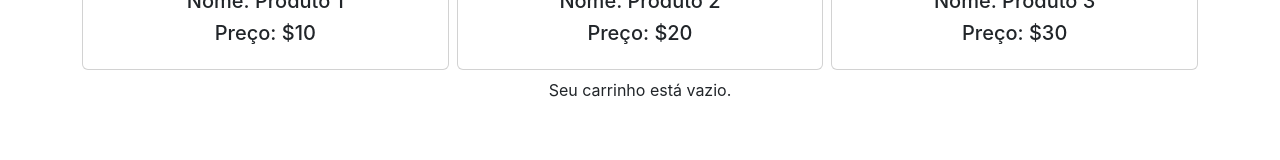
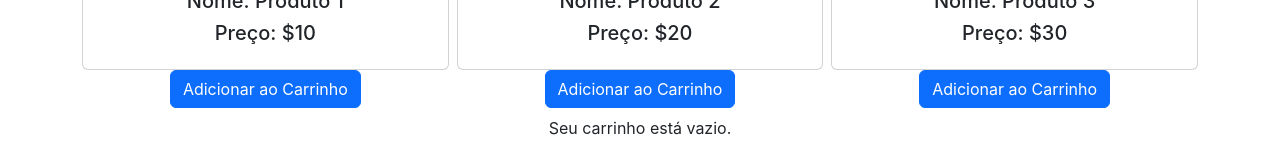
Before and after one commit to gleideveloper/FrontendREACT, a React (Create React App) app: page / in a window 1280 px wide. Shown: the part 232-392 px from the top of the page. Built offline with nearby package versions, Linux system fonts and the light colour scheme.

Commit message:
Adicionado o botão addToCart na class Card.js

```diff
--- a/src/components/Card.js
+++ b/src/components/Card.js
@@ -39,10 +39,13 @@ class CardBody extends Component {
 
 class Card extends Component {
     render() {
-        const {item} = this.props;
+        const {item, addToCart} = this.props;
         return (
             <div className="col">
                 <CardBody item={item}/>
+                <button className="btn btn-primary" onClick={addToCart}>
+                    Adicionar ao Carrinho
+                </button>
             </div>
         );
     }
```
